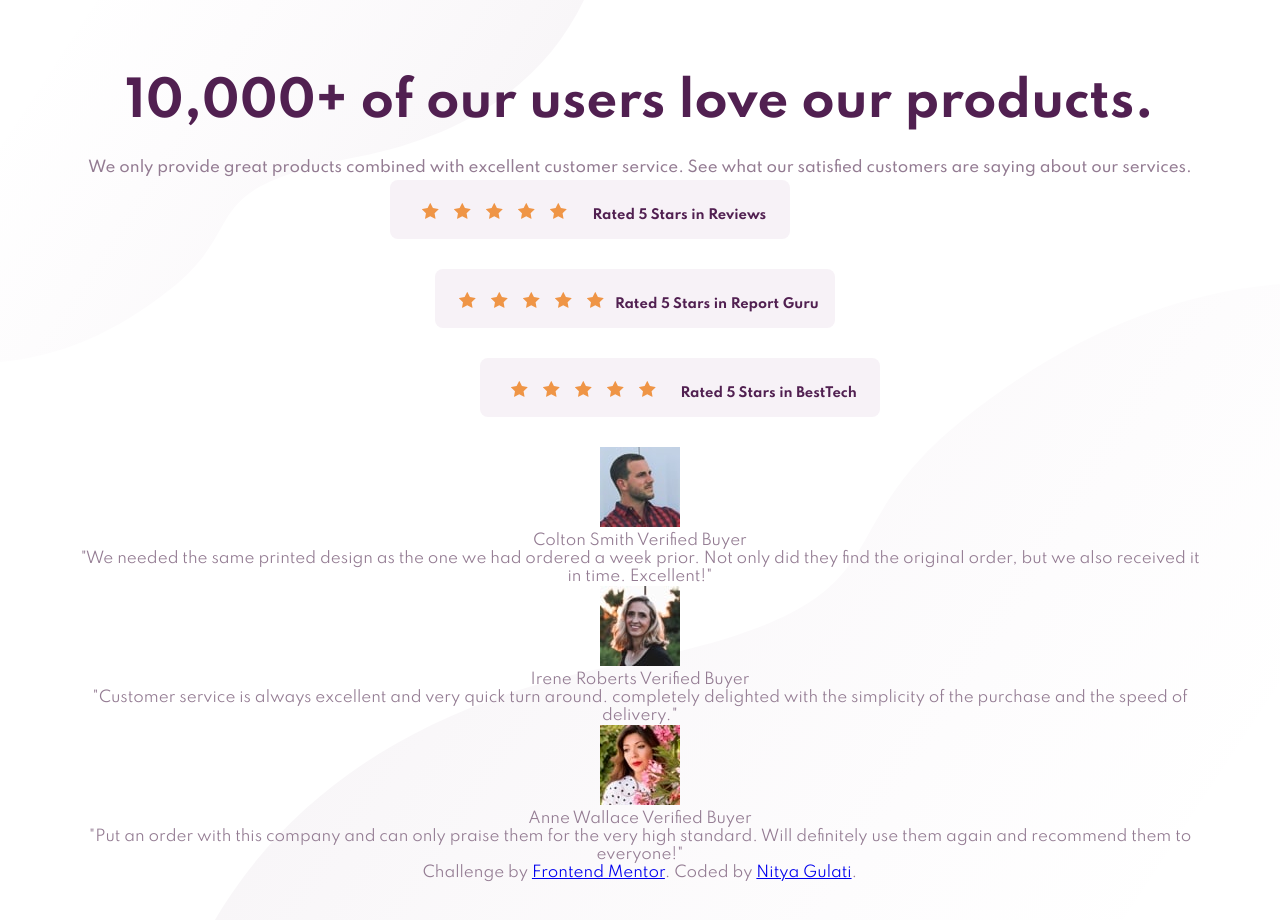
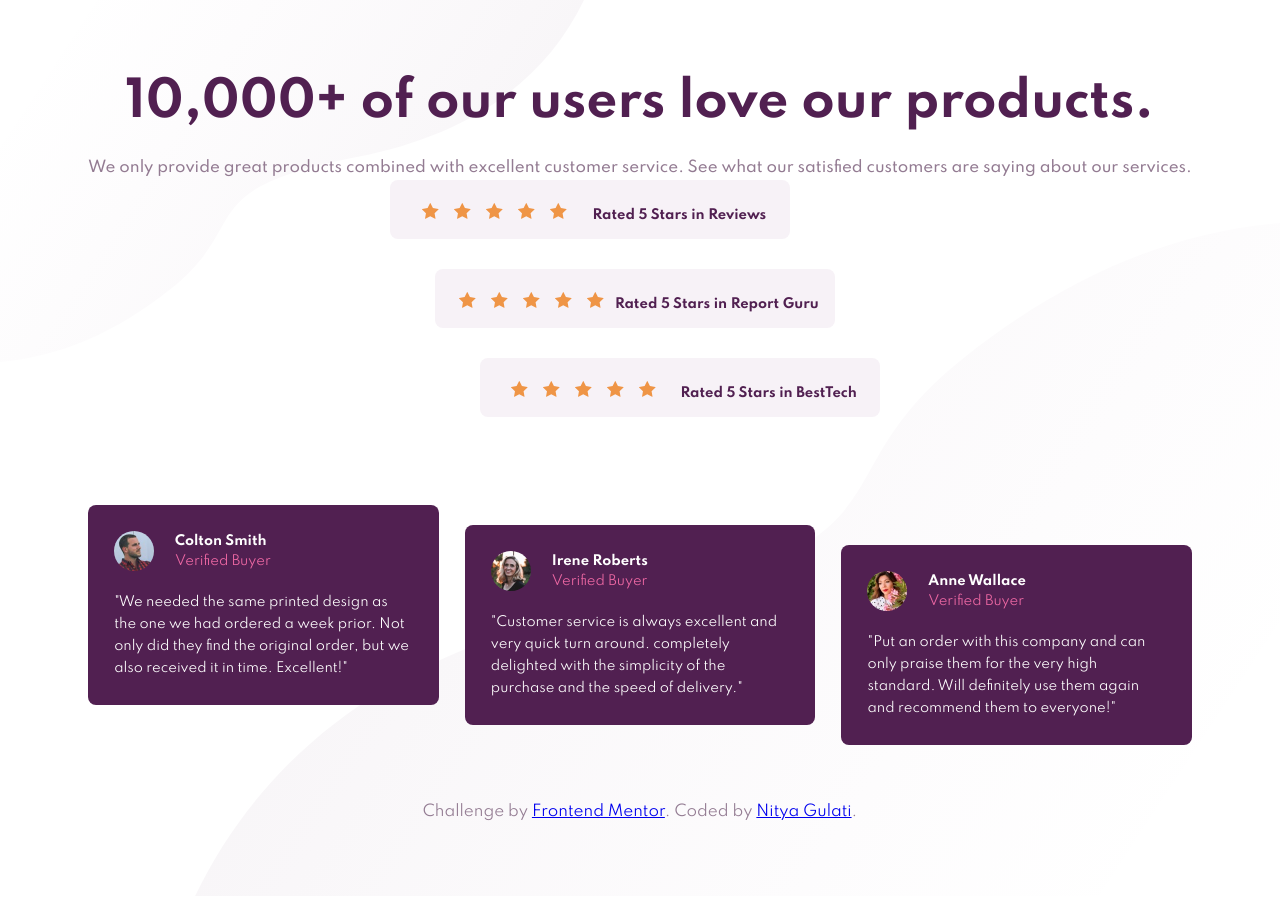
Before and after one commit to nityagulati/social-proof-section, a Vue app: page / in a window 1280 px wide. Shown: the top 920 px of the page. After the commit the page ends 896 px from the top, so only its background shows below. Built offline with nearby package versions, Linux system fonts and the light colour scheme.

Commit message:
add Reviews styles

```diff
--- a/src/components/Reviews.vue
+++ b/src/components/Reviews.vue
@@ -44,3 +44,79 @@ export default {
     },
 }
 </script>
+
+<style lang="scss">
+.reviews-container {
+    margin-top: 3.2em;
+    color: $color--base;
+    text-align: left;
+
+    .review-display {
+        @include flex;
+        background-color: $color--primary;
+        font-size: $font-size--small;
+        padding: 2.7em 2.2em;
+        margin: 2em 0;
+        border-radius: 8px;
+    }
+
+     .review-image {
+      height: 40px;
+      width: 40px;
+      border-radius: 50%;
+      margin-right: 1.6em;
+    }
+
+    .review-name {
+      font-weight: $font-weight--bold;
+      flex: 1;
+      line-height: 20px;
+
+      .review-verified-buyer {
+          display: block;
+          color: $color--accent;
+          font-weight: $font-weight--regular;
+        }
+    }
+
+    .review-comment {
+      line-height: 22px;
+      margin-top: 1.5em;
+    }
+}
+
+// responsive styles
+@include mq($width-sm) {
+    .reviews-container {
+        margin: 5em 2em;
+    }
+}
+
+@include mq($width-md) {
+    .reviews-container {
+        @include flex;
+        margin: 3em auto;
+        height: 300px;
+
+        .review-display {
+            flex: 1;
+            margin: 1em;
+            padding: 2em;
+
+            &:first-of-type {
+                align-self: flex-start;
+            }
+
+            &:last-of-type {
+                align-self: flex-end;
+            }
+        }
+    }
+}
+
+@include mq($width-lg) {
+    .reviews-container {
+        height: 266px;
+    }
+}
+</style>
```
